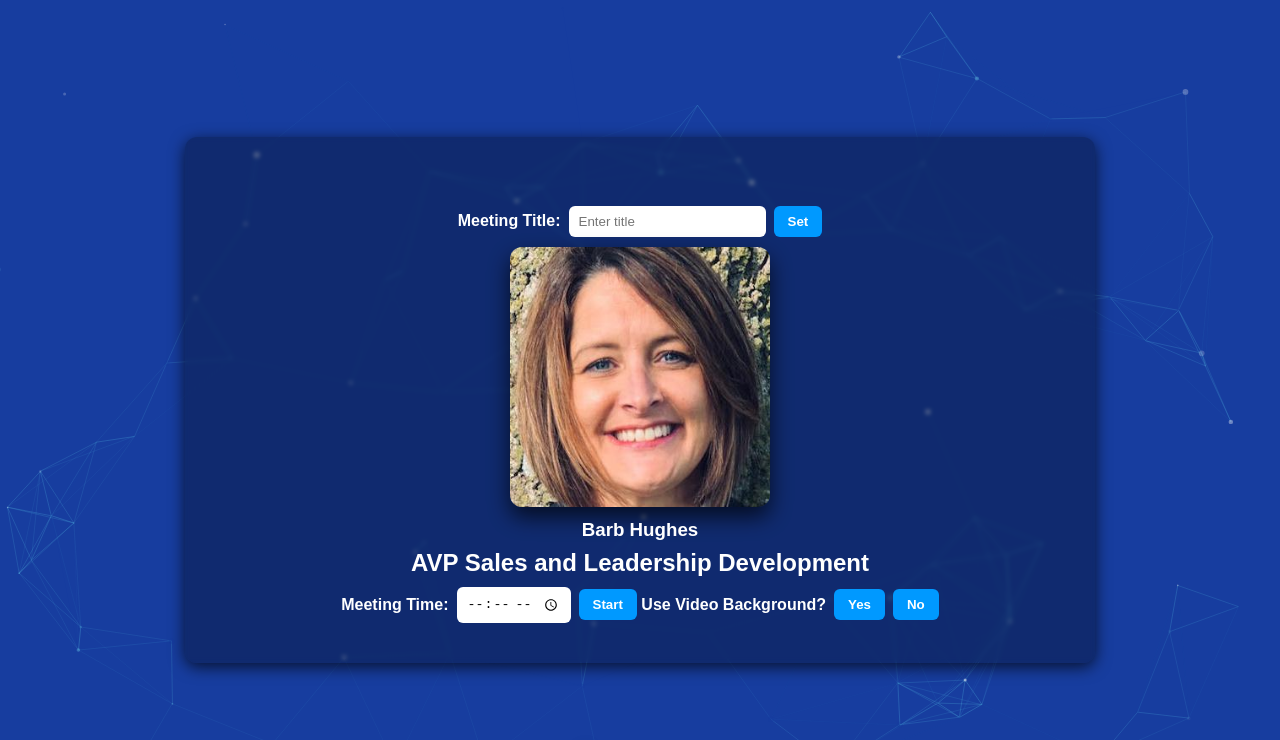
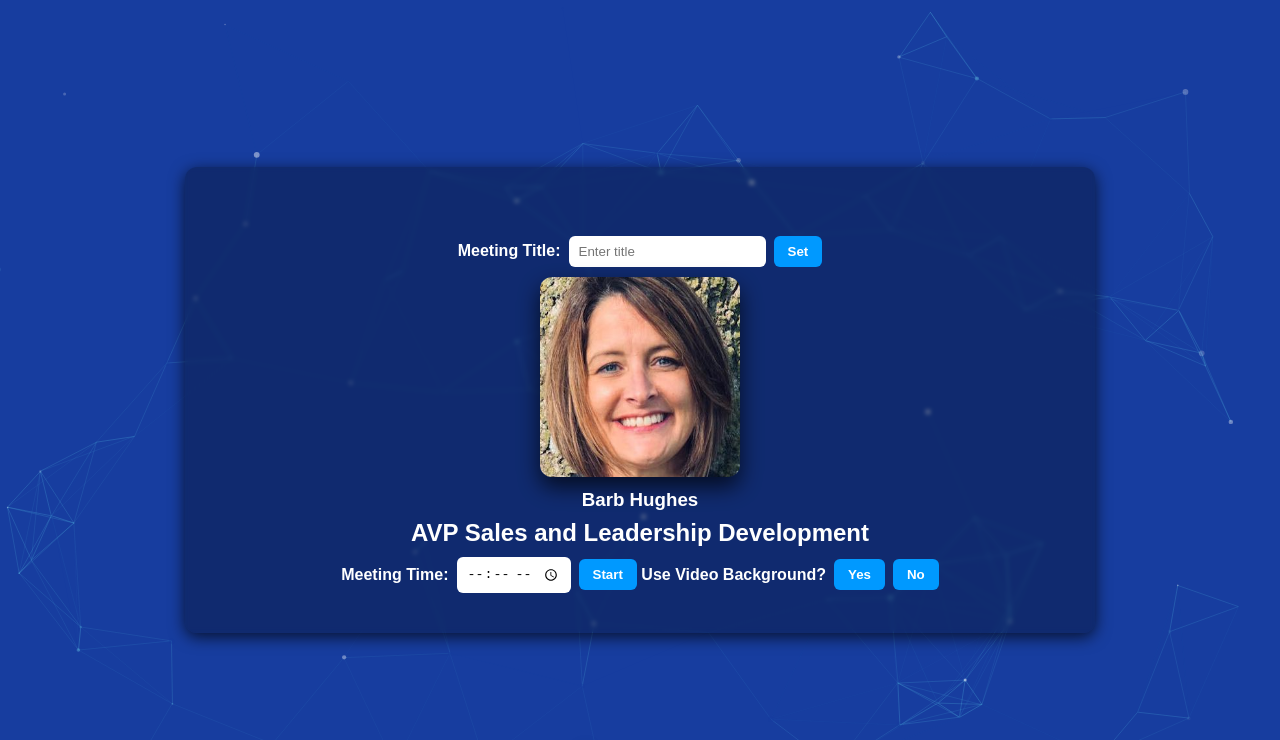
Before and after one commit to jorwsmit/barb_countdown, a plain HTML site: page index.html in a window 1280 px wide. Shown: the top 740 px of the page. Drawn offline with nearby package versions, Linux system fonts and the light colour scheme.

Commit message:
Changing profile image width

```diff
--- a/index.html
+++ b/index.html
@@ -43,7 +43,7 @@
       .controls input[type="text"], .controls input[type="time"] { padding: 8px 10px; border-radius: 6px; border: none; }
       .controls button { padding: 8px 14px; border: none; border-radius: 6px; background: #0099ff; color: #fff; font-weight: bold; cursor: pointer; }
 
-      .profile img { width: 260px; border-radius: 12px; box-shadow: 0 10px 22px rgba(0,0,0,0.7); }
+      .profile img { width: 200px; border-radius: 12px; box-shadow: 0 10px 22px rgba(0,0,0,0.7); }
       .profile h3, .profile h2 { margin: 8px 0 0; }
 
       #countdown ul { display: flex; justify-content: center; gap: 30px; list-style: none; padding: 0; }
```
